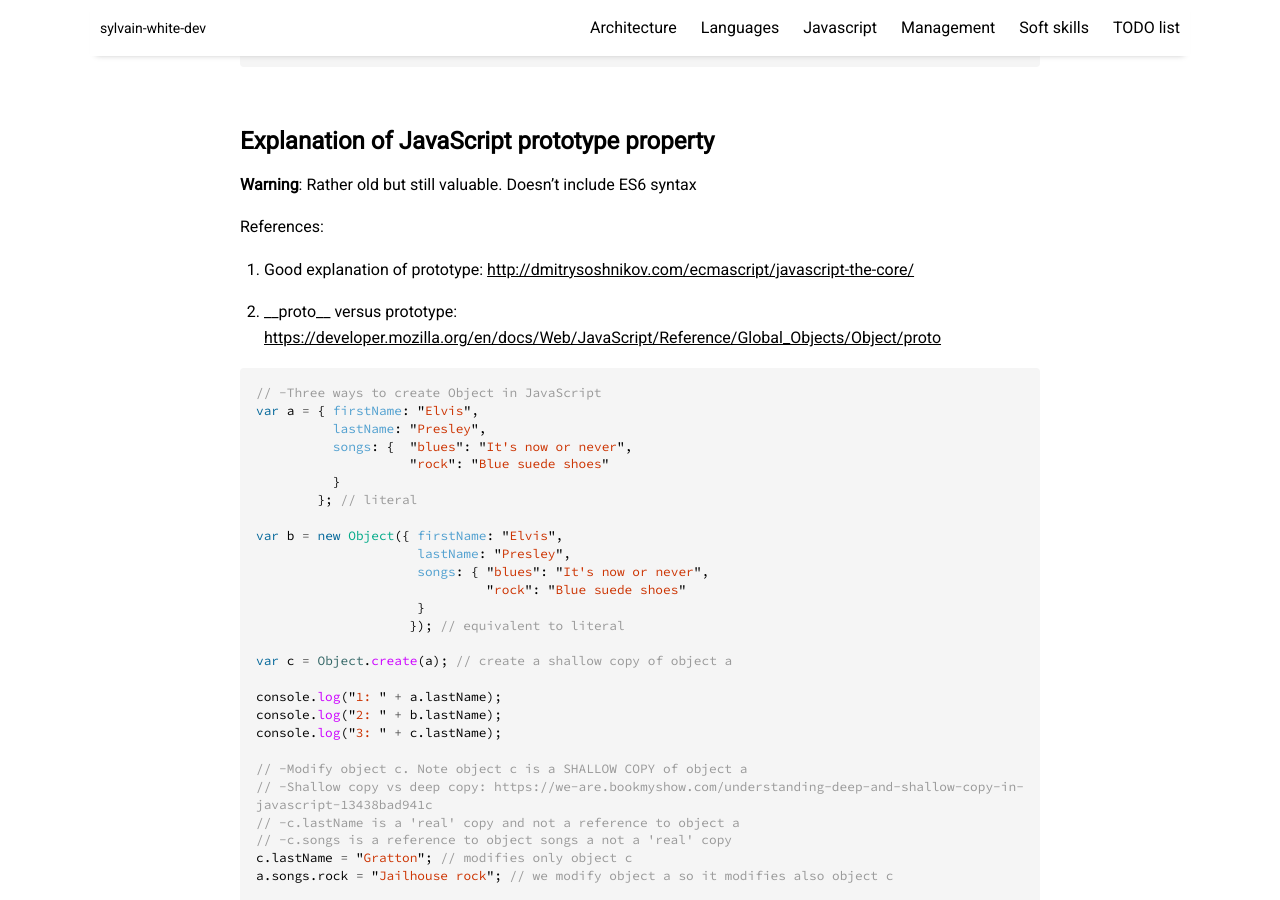
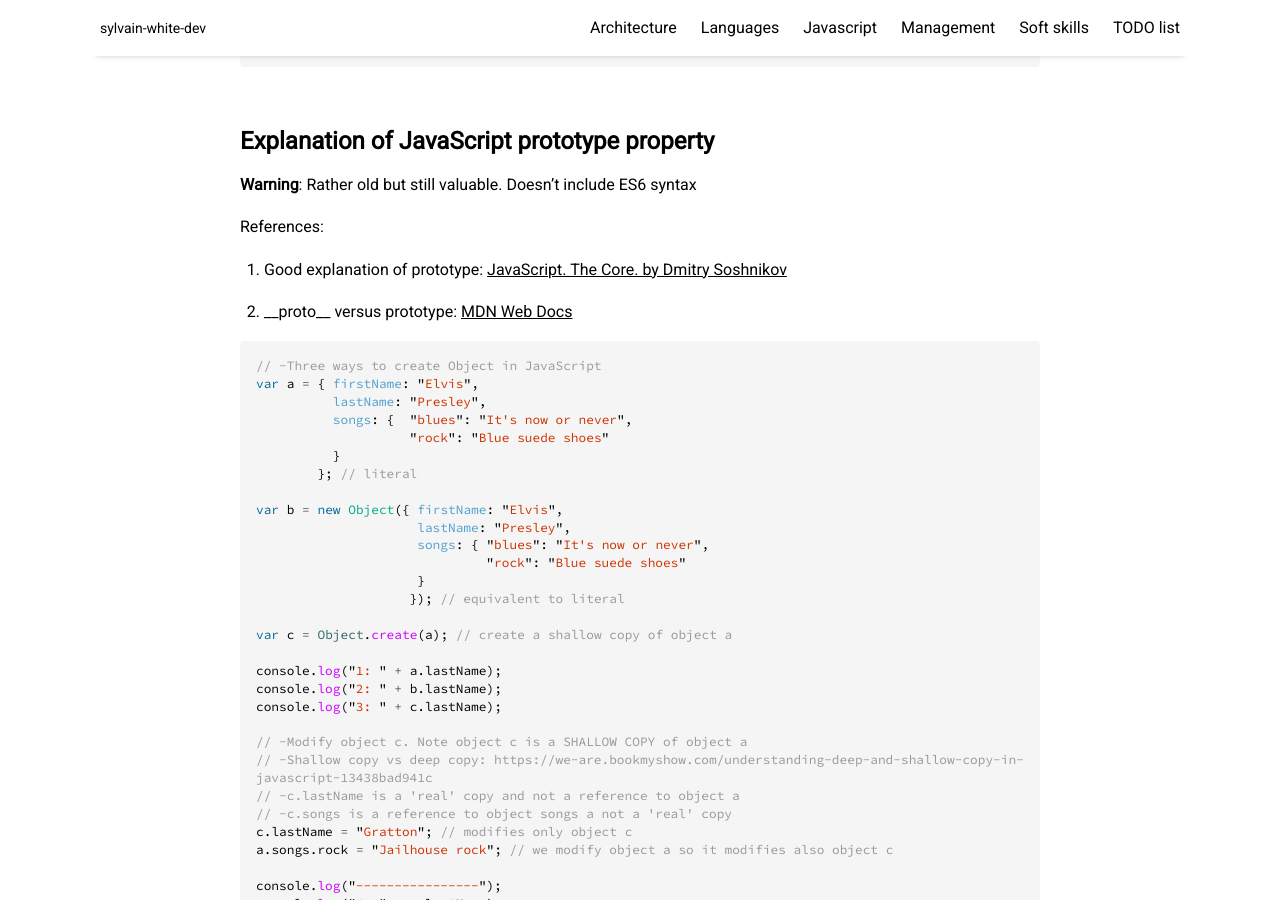
Before and after one commit to sylvainwhite/sylvain-white-dev, a Jekyll site: the page built from pages/javascript.md, in a window 1280 px wide and 900 px high, scrolled down 7244 px. Built offline with Jekyll 4.4.1, drawn with Linux system fonts in a browser that asks for light colours; nearby versions of some CDN libraries.

Commit message:
Update javascript page

````diff
--- a/pages/javascript.md
+++ b/pages/javascript.md
@@ -366,10 +366,10 @@ test15().then((msg) => {
 
 References:
 1. Good explanation of prototype:
-[http://dmitrysoshnikov.com/ecmascript/javascript-the-core/](http://dmitrysoshnikov.com/ecmascript/javascript-the-core/){:target="_blank"}
+[JavaScript. The Core. by Dmitry Soshnikov](http://dmitrysoshnikov.com/ecmascript/javascript-the-core/){:target="_blank"}
 
 2. \_\_proto\_\_ versus prototype:
-[https://developer.mozilla.org/en/docs/Web/JavaScript/Reference/Global_Objects/Object/proto](https://developer.mozilla.org/en/docs/Web/JavaScript/Reference/Global_Objects/Object/proto){:target="_blank"}
+[MDN Web Docs](https://developer.mozilla.org/en/docs/Web/JavaScript/Reference/Global_Objects/Object/proto){:target="_blank"}
 
 ```js
 // -Three ways to create Object in JavaScript
````
